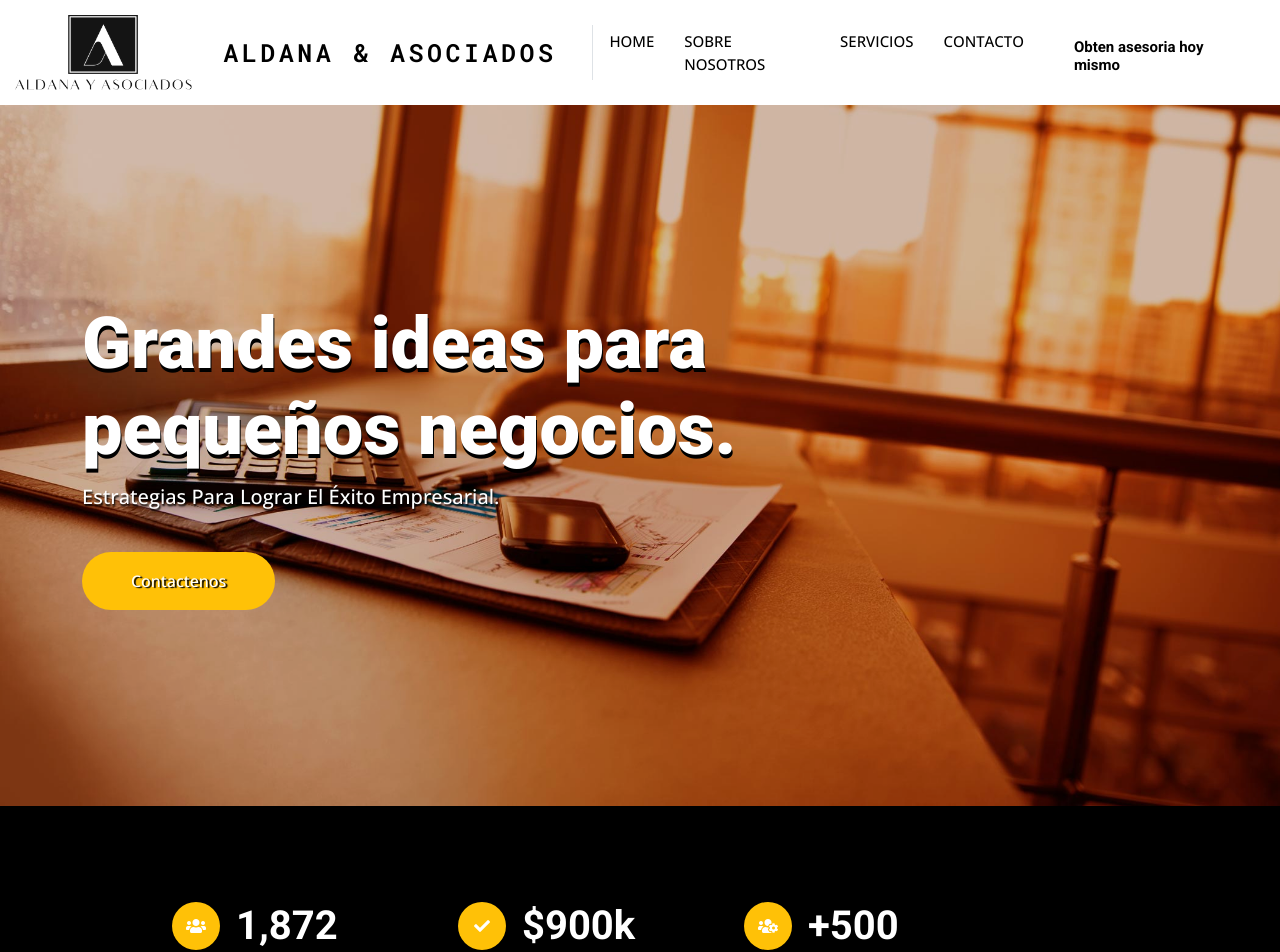
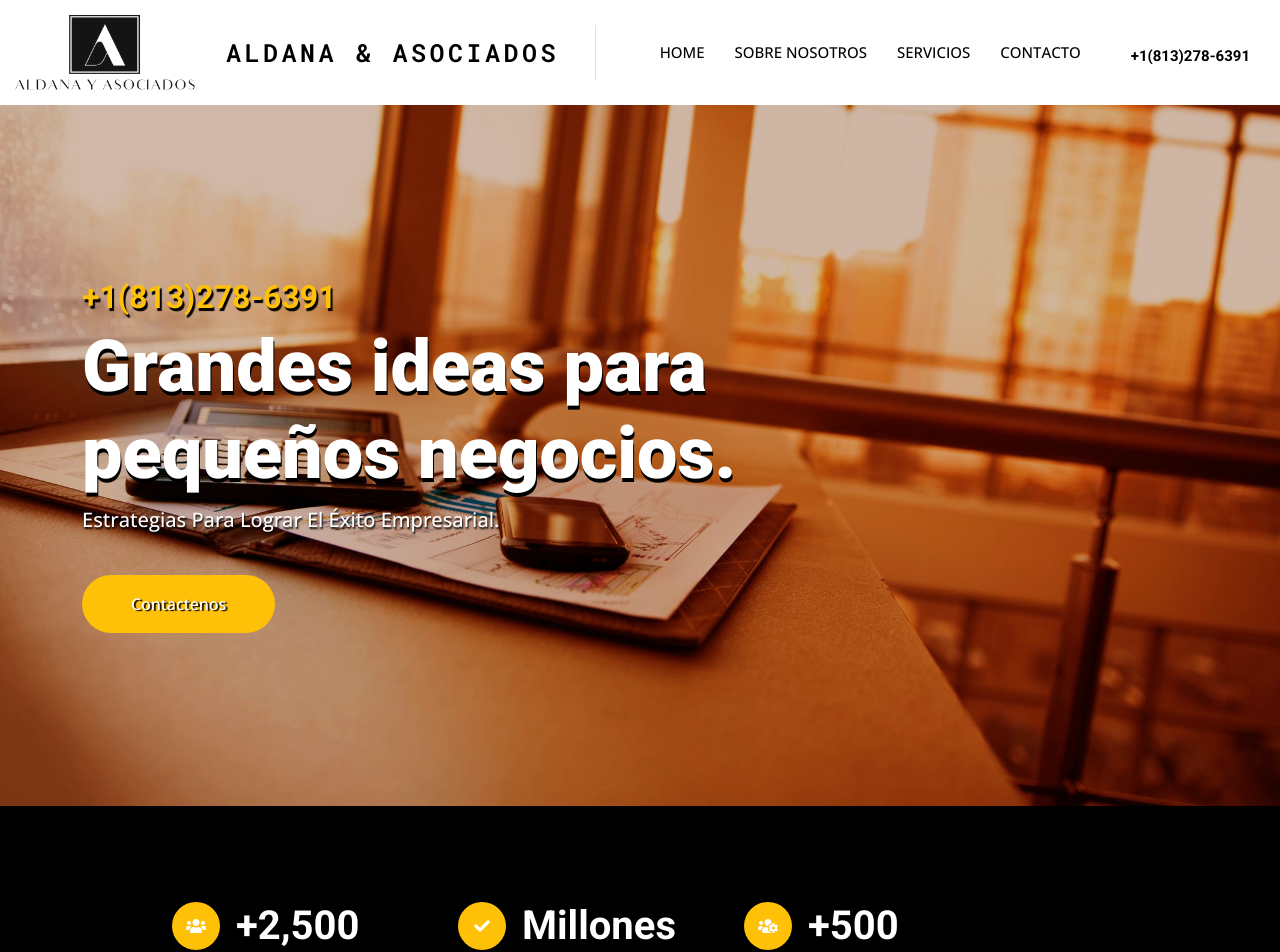
Before and after one commit to Alejod2103/FinancialService, a React (Create React App) app: page / in a window 1280 px wide. Shown: the top 952 px of the page. Built offline with nearby package versions, Linux system fonts and the light colour scheme.

Commit message:
fase produccion

```diff
--- a/src/Components/About/About.js
+++ b/src/Components/About/About.js
@@ -21,7 +21,7 @@ function About() {
                         <p><i class="fa fa-check-circle text-warning me-3"></i>La mejor asistencia para el ahorro de tu dinero</p>
                         <p><i class="fa fa-check-circle text-warning me-3"></i>Preparador de Impuestos</p>
                         <p><i class="fa fa-check-circle text-warning me-3"></i>Contabilidad para negocios</p>
-                        <a href="#home" class="btn btn-warning rounded-pill py-3 px-5 mt-3">Ver más</a>
+                        <a href='tel:+1(813)278-6391' class="btn btn-warning rounded-pill py-3 px-5 mt-3">Contactenos</a>
                     </div>
                 </div>
             </div>
--- a/src/Components/Counter/Counter.js
+++ b/src/Components/Counter/Counter.js
@@ -12,7 +12,7 @@ function Counter() {
                         <div class="btn-lg-square bg-warning rounded-circle me-3">
                             <i class="fa fa-users text-white"></i>
                         </div>
-                        <h1 class="numeroCont mb-0" data-toggle="counter-up">1,872</h1>
+                        <h1 class="numeroCont mb-0" data-toggle="counter-up">+2,500</h1>
                     </div>
                     <h5 class="TituloFeat mb-3">Clientes Satisfechos</h5>
                     <span class="subtitle" >Mas de mil personas ya cuentan con la mejor asesoría financiera personal y empresarial para ayudar a cumplir sus sueños.</span>
@@ -22,9 +22,9 @@ function Counter() {
                         <div class="btn-lg-square bg-warning rounded-circle me-3">
                             <i class="fa fa-check text-white"></i>
                         </div>
-                        <h1 class="numeroCont mb-0" data-toggle="counter-up">$900k</h1>
+                        <h1 class="numeroCont mb-0" data-toggle="counter-up">Millones</h1>
                     </div>
-                    <h5 class="TituloFeat mb-3">Total ahorrado</h5>
+                    <h5 class="TituloFeat mb-3">De dolares Ahorrados</h5>
                     <span class="subtitle">Hemos generado un ahorro, inversion y mejor uso de alrededor de 900,672$ en el periodo de 2020-2022 periodo post pandemia. </span>
                 </div>
                 <div class="featurecont col-md-6 col-lg-3 wow fadeIn" data-wow-delay="0.7s">
--- a/src/Components/Footer/Footer.js
+++ b/src/Components/Footer/Footer.js
@@ -9,9 +9,7 @@ function Footer() {
             <div class="row g-5">
                 <div class="col-lg-3 col-md-6">
                     <h5 class="text-white mb-4">Contactanos:</h5>
-                    <p class="mb-2"><i class="fa fa-map-marker-alt me-3"></i>123 Street, New York, USA</p>
-                    <p class="mb-2"><i class="fa fa-phone-alt me-3"></i>+00000000</p>
-                    <p class="mb-2"><i class="fa fa-envelope me-3"></i>helpServicestest@email.com</p>
+                    <p class="mb-2"><i class="fa fa-phone-alt me-3"></i>+1(813)278-6391</p>
                 </div>
             </div>
         </div>
--- a/src/Components/Home/Home.js
+++ b/src/Components/Home/Home.js
@@ -14,9 +14,10 @@ function Home() {
                     <div class="container">
                         <div class="row justify-content-start">
                             <div class="col-10 col-lg-8">
+                               <h1 className='telefono'>+1(813)278-6391</h1>
                                 <h1 class="Titulo display-2 text-white animated slideInDown">Grandes ideas para pequeños negocios.</h1>
                                 <p class="Subtitulo fs-5 fw-medium text-white mb-4 pb-3">Estrategias para lograr el éxito empresarial.</p>
-                                <a href="#Home" class="botonleer btn rounded-pill py-3 px-5 animated slideInLeft">Contactenos</a>
+                                <a href='tel:+1(813)278-6391' class="botonleer btn rounded-pill py-3 px-5 animated slideInLeft">Contactenos</a>
                             </div>
                         </div>
                     </div>
--- a/src/Components/Home/HomeStyles.css
+++ b/src/Components/Home/HomeStyles.css
@@ -1,5 +1,14 @@
 .Subtitulo{
     text-shadow: 1px 1.5px 2px #000;
+}
+
+.telefono{
+    font-size: 32px;
+    position: relative;
+    color: #ffc107;
+    display: flex;
+    text-shadow: 2px 3px 1px #000;
+    text-align: center;
 }
 
 .Titulo{
--- a/src/Components/Navbar/Navbar.js
+++ b/src/Components/Navbar/Navbar.js
@@ -28,9 +28,9 @@ function Navbar() {
             <Link to={"/service" } class="navObj nav-item nav-link">Servicios</Link>
             <Link to={"/asistencia"} class="nav-item nav-link">Contacto</Link>
         </div>
-        <Link to='/asistencia' >
-        <NavObj class="btn m-50 b rounded-2 p-2 py-4 px-lg-3 d-none mt-10 d-lg-block" ><QuoteText>Obten asesoria hoy mismo<IconBtn class="fa fa-arrow-right ms-3"></IconBtn></QuoteText></NavObj>
-        </Link>
+        <a href='tel:+1(813)278-6391' >
+        <NavObj class="btn m-50 b rounded-2 p-2 py-4 px-lg-3 d-none mt-10 d-lg-block" ><QuoteText>+1(813)278-6391<IconBtn class="fa fa-arrow-right ms-3"></IconBtn></QuoteText></NavObj>
+        </a>
     </div>
     <script src="../main.js"></script>
 </nav>
--- a/src/Components/Servicios/Service.js
+++ b/src/Components/Servicios/Service.js
@@ -26,7 +26,7 @@ function Service() {
                             </div>
                             <h4 class="Feattittle mb-3">Registro e Incorporacion de negocios</h4>
                             <p>nos ocupamos de la inscripción de negocios y realizamos los trámite con nosotros y nuestra amplia trayectoria, como carta de presentación que demuestra la efectividad de nuestros servicios profesionales.</p>
-                            <LlamaBoton>LLama ahora <i class="bi bi-telephone-forward ms-2"></i></LlamaBoton>
+                            <LlamaBoton href='tel:+1(813)278-6391' >LLama ahora <i class="bi bi-telephone-forward ms-2"></i></LlamaBoton>
                         </div>
                     </div>
                 </div>
@@ -39,7 +39,7 @@ function Service() {
                             </div>
                             <h4 class="Feattittle mb-3">Servicios Contables</h4>
                             <p>somos profesionales con amplia experiencia, en los campos de la contabilidad y la declaración de impuestos. Contamos con el Número de Identificación del Preparador Tributario (PTIN), renovado y actualizado conforme lo manda la ley.</p>
-                            <LlamaBoton>LLama ahora <i class="bi bi-telephone-forward ms-2"></i></LlamaBoton>
+                            <LlamaBoton href='tel:+1(813)278-6391'>LLama ahora <i class="bi bi-telephone-forward ms-2"></i></LlamaBoton>
                         </div>
                     </div>
                 </div>
@@ -52,7 +52,7 @@ function Service() {
                             </div>
                             <h4 class="Feattittle mb-3">Contabilidad para personas físicas</h4>
                             <p className='TextoLargo'>Si usted necesita realizar un trabajo de contabilidad para personas físicas, le tenemos la solución. Contamos con la autorización PTIN al día, somos profesionales como preparadores de impuestos y nos mantenemos en un constante proceso de actualización en los campos de la contabilidad y las leyes tributarias.  Trabajamos sobre la base de archivos y recibos. Los mas confiables en el rubro.</p>
-                            <LlamaBoton>LLama ahora <i class="bi bi-telephone-forward ms-2"></i></LlamaBoton>
+                            <LlamaBoton href='tel:+1(813)278-6391'>LLama ahora <i class="bi bi-telephone-forward ms-2"></i></LlamaBoton>
                         </div>
                     </div>
                 </div>
```
